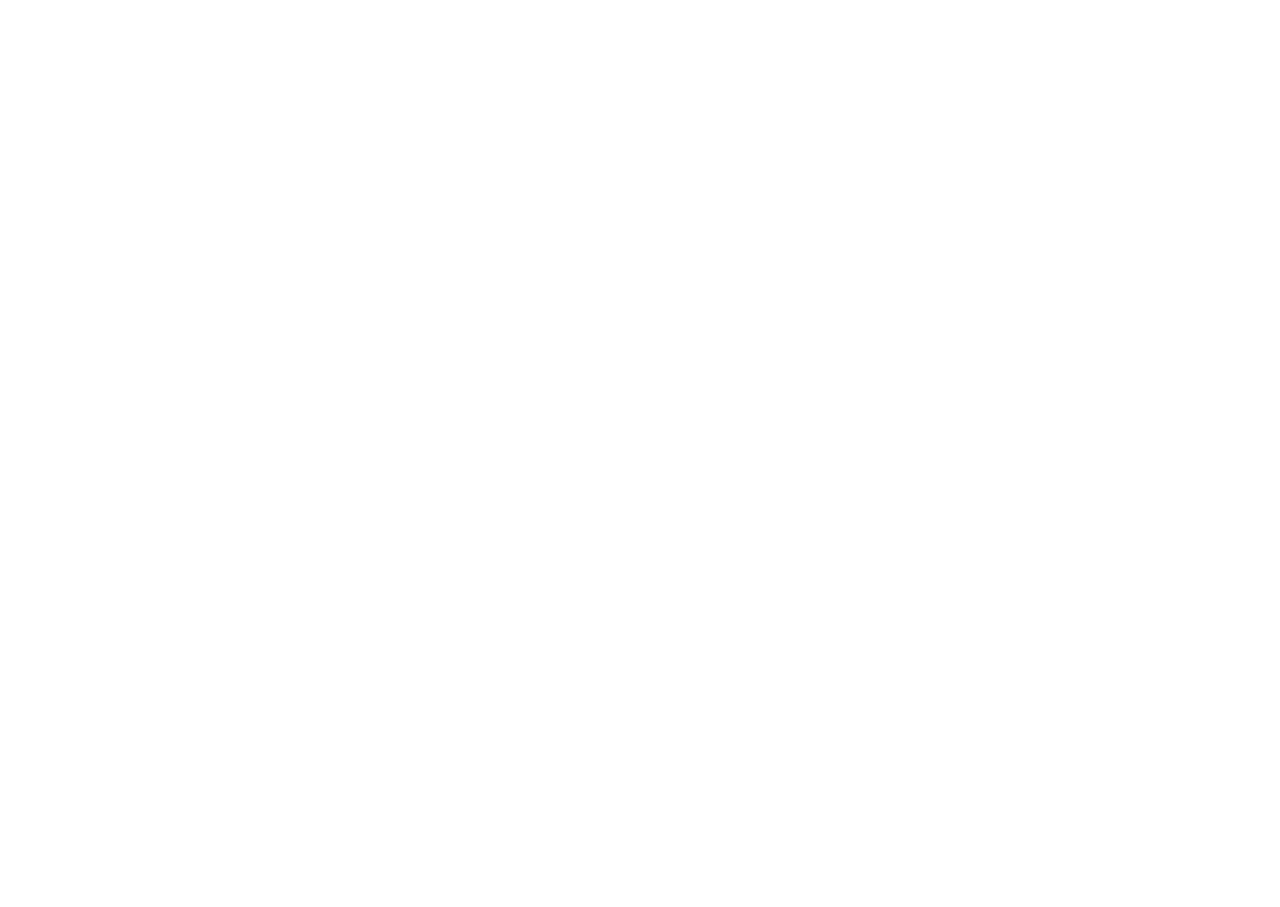
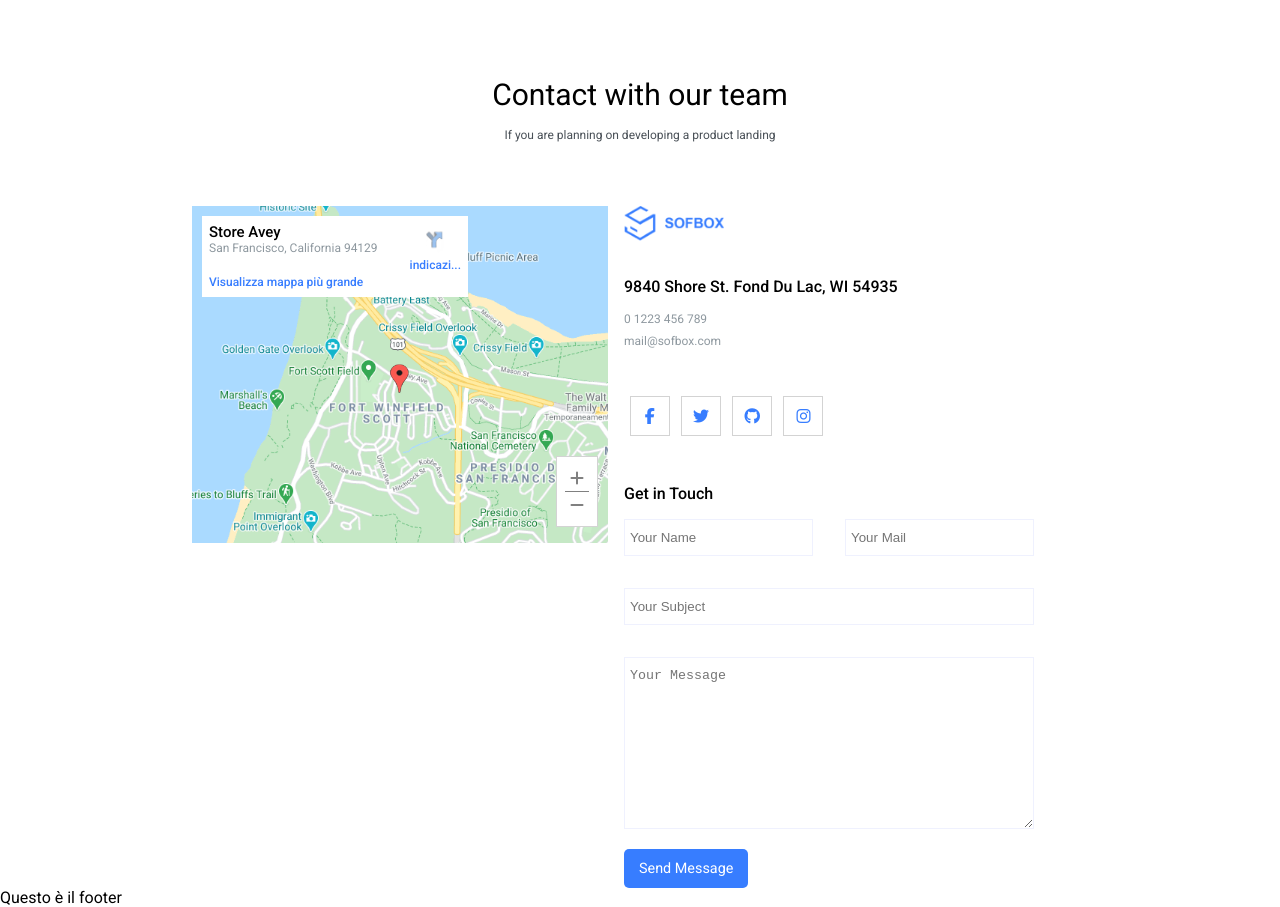
Before and after one commit to tahakyo/proj-html-vuejs, a Vue app: page / in a window 1280 px wide. Shown: the part 2880-3787 px from the top of the page. Before the commit the page ends 2880 px from the top, so only its background shows below. Built offline with nearby package versions, Linux system fonts and the light colour scheme.

Commit message:
add AppContacts.vue

```diff
--- /dev/null
+++ b/src/assets/style/socialIcons.scss
@@ -0,0 +1,73 @@
+@import url(https://fonts.googleapis.com/css?family=Open+Sans);
+
+@mixin flex ($direction, $justify, $align) {
+  display:flex;
+  flex-direction: $direction;
+  justify-content: $justify;
+  align-items: $align;
+}
+
+$neu-shadow: 9px 9px 16px rgba(163,177,198,0.6), -9px -9px 16px rgba(255,255,255,0.5);
+
+$new-shadow-active: 0px 0px 10px 6px rgba(0,0,0,0.1);
+
+* {
+  margin: 0px;
+  box-sizing: border-box;
+}
+
+html,
+body {
+  @include flex(row, center, center);
+  background: #eceff1;
+  height: 100vh;
+  width: 100vw;
+  font-family: "Open Sans";
+}
+
+.buttons-container {
+  @include flex(row, space-between, center);
+  width:60%;
+  flex-wrap: wrap;
+}
+
+.button {
+  @include flex(row, center, center);
+  // border-radius: 50%;
+  width: 40px;
+  height: 40px;
+  // box-shadow: $neu-shadow;
+  margin-bottom: 1em;
+  border: 1px solid lightgrey;
+
+  &:hover {
+    // border: 2px solid white;
+    cursor:pointer;
+    box-shadow: $new-shadow-active;
+    color: white;
+  }
+}
+
+.facebook:hover {
+  background: #3b5998;
+}
+
+.twitter:hover {
+  background: #1da1f2;
+}
+
+.instagram:hover {
+  background:linear-gradient(135deg, #405de6, #5851db, #833ab4, #c13584, #e1306c, #fd1d1d);
+}
+
+.github:hover {
+  background: black;
+}
+
+.codepen:hover {
+  background: #1e1f26;
+}
+
+.reddit:hover {
+  background: #ff6314;
+}
--- /dev/null
+++ b/src/components/AppContacts.vue
@@ -0,0 +1,246 @@
+<template>
+  <section>
+    <div class="container">
+      <div class="text">
+        <div class="title">Contact with our team</div>
+        <div class="small-text">
+          If you are planning on developing a product landing
+        </div>
+      </div>
+      <div class="localisation">
+        <div class="map">
+          <img src="../assets/img/StaticMapService.GetMapIma.png" alt="" />
+          <div class="indication">
+            <div class="indication__text">
+              <div class="location">Store Avey</div>
+              <div class="street">San Francisco, California 94129</div>
+              <div class="map-link">
+                <a href="">Visualizza mappa più grande</a>
+              </div>
+            </div>
+            <div class="indication__icon">
+              <img class="arrow" src="../assets/img/arrow.png" alt="" />
+              <div class="icon-text">indicazi...</div>
+            </div>
+          </div>
+          <div class="localisator">
+            <img src="../assets/img/map-localisator.png" alt="" />
+          </div>
+          <div class="zoom">
+            <div class="plus">
+              <a href=""><i class="fas fa-plus"></i></a>
+            </div>
+            <div class="minus">
+              <a href=""><i class="fas fa-minus"></i></a>
+            </div>
+          </div>
+        </div>
+        <div class="adress">
+          <div class="logo">
+            <img src="../assets/img/35.png" alt="" />
+          </div>
+          <div class="adress-street">9840 Shore St. Fond Du Lac, WI 54935</div>
+          <div class="phone-number">0 1223 456 789</div>
+          <div class="mail">mail@sofbox.com</div>
+          <div class="social-icons">
+            <div class="button facebook">
+              <i class="fab fa-facebook-f fa-2x"></i>
+            </div>
+            <div class="button twitter">
+              <i class="fab fa-twitter fa-2x"></i>
+            </div>
+            <div class="button github">
+              <i class="fab fa-github fa-2x"></i>
+            </div>
+            <div class="button instagram">
+              <i class="fab fa-instagram fa-2x"></i>
+            </div>
+          </div>
+          <div class="contacts">
+            <div class="contacts__title">Get in Touch</div>
+            <div class="name-mail">
+              <div class="name-input">
+                <input type="text" placeholder="Your Name" />
+              </div>
+              <div class="mail-input">
+                <input type="text" placeholder="Your Mail" />
+              </div>
+            </div>
+            <div class="subject">
+              <input type="text" placeholder="Your Subject" />
+            </div>
+            <div class="message">
+              <textarea
+                name=""
+                id=""
+                cols="30"
+                rows="10"
+                placeholder="Your Message"
+              ></textarea>
+            </div>
+            <div class="myButton">Send Message</div>
+          </div>
+        </div>
+      </div>
+    </div>
+  </section>
+</template>
+
+<script>
+export default {
+  name: "AppContacts",
+};
+</script>
+
+<style lang="scss" scoped>
+@import "../assets/style/socialIcons.scss";
+
+@import "../assets/style/variables.scss";
+section {
+  .text {
+    text-align: center;
+    margin-bottom: 4rem;
+    .title {
+      font-size: 30px;
+      padding-bottom: 1rem;
+    }
+    .small-text {
+      font-size: 12px;
+      color: $text-color06;
+    }
+  }
+  .localisation {
+    display: flex;
+    .map {
+      width: calc(100% / 2 - 2rem);
+      height: 50%;
+      position: relative;
+      margin-right: 1rem;
+      .indication {
+        display: flex;
+        justify-content: space-between;
+        position: absolute;
+        top: 0;
+        background-color: white;
+        padding: 7px;
+        margin: 10px;
+        &__text {
+          margin-right: 2rem;
+          .location {
+            font-size: 15px;
+            font-weight: 500;
+          }
+          .street {
+            font-size: 12px;
+            color: $text-color04;
+            margin-bottom: 1rem;
+          }
+          .map-link a {
+            font-size: 12px;
+            color: $text-color05;
+            font-weight: 500;
+          }
+        }
+        &__icon {
+          text-align: center;
+          height: 60%;
+          .arrow {
+            width: 20px;
+            opacity: 50%;
+          }
+          .icon-text {
+            font-size: 12px;
+            color: $text-color05;
+            font-weight: 500;
+          }
+        }
+      }
+      .localisator img {
+        width: 30px;
+        position: absolute;
+        top: 50%;
+        left: 50%;
+        transform: translate(-50%, -50%);
+      }
+      .zoom {
+        display: flex;
+        flex-direction: column;
+        align-items: center;
+        border: 0.5px solid lightgray;
+        position: absolute;
+        bottom: 10px;
+        right: 0;
+        background: white;
+        margin: 10px;
+        padding: 8px;
+
+        .plus i {
+          border-bottom: 1px solid gray;
+          padding: 5px;
+          color: gray;
+          font-weight: bold;
+        }
+        .minus i {
+          color: gray;
+          padding: 5px;
+          font-weight: bold;
+        }
+      }
+    }
+    .adress {
+      .logo {
+        width: 100px;
+        margin-bottom: 2rem;
+      }
+      .adress-street {
+        font-weight: 500;
+        margin-bottom: 1rem;
+      }
+      .phone-number {
+        font-size: 12px;
+        color: $text-color04;
+        margin-bottom: 0.5rem;
+      }
+      .mail {
+        font-size: 12px;
+        color: $text-color04;
+      }
+      .social-icons {
+        width: 50%;
+        display: flex;
+        font-size: 8px;
+        justify-content: space-around;
+        margin: 3rem 0 2.5rem;
+        color: $text-color05;
+      }
+      .contacts {
+        input {
+          padding: 10px 5px;
+          border: 0.5px solid $border-color02;
+        }
+        &__title {
+          font-weight: 500;
+          margin-bottom: 1em;
+        }
+        .name-mail {
+          display: flex;
+          margin-bottom: 2rem;
+          .name-input {
+            margin-right: 2rem;
+          }
+        }
+        .subject input {
+          width: 100%;
+          margin-bottom: 2rem;
+        }
+        .message textarea {
+          width: 100%;
+          padding: 10px 5px;
+          border: 0.5px solid $border-color02;
+          margin-bottom: 1rem;
+        }
+      }
+    }
+  }
+}
+</style>
--- a/src/components/AppMain.vue
+++ b/src/components/AppMain.vue
@@ -5,6 +5,7 @@
     <PopularFeatures :featuresCard="featuresCard" />
     <OurTestimonials :testimonialsCard="testimonialsCard" />
     <LatestPosts :latestPostsCard="latestPostsCard" />
+    <AppContacts />
   </section>
 </template>
 
@@ -14,6 +15,7 @@ import TricksAndTips from "./TricksAndTips.vue";
 import PopularFeatures from "./PopularFeatures.vue";
 import OurTestimonials from "./OurTestimonials.vue";
 import LatestPosts from "./latestPosts.vue";
+import AppContacts from "./AppContacts.vue";
 export default {
   name: "AppMain",
   components: {
@@ -22,7 +24,8 @@ export default {
     PopularFeatures,
     OurTestimonials,
     LatestPosts,
-  },
+    AppContacts
+},
   data: function () {
     return {
       marketingCard: [
--- a/src/components/latestPosts.vue
+++ b/src/components/latestPosts.vue
@@ -36,6 +36,8 @@ export default {
 
 <style lang="scss" scoped>
 @import "../assets/style/variables.scss";
+section {
+  margin-bottom: 6rem;
   .text {
     text-align: center;
     margin-bottom: 4rem;
@@ -83,4 +85,5 @@ export default {
       }
     }
   }
+}
 </style>
```
Also changed, not shown: src/assets/img/arrow.png (added), src/assets/img/map-localisator.png (added). Lines whose indentation alone changed are shown as unchanged.
